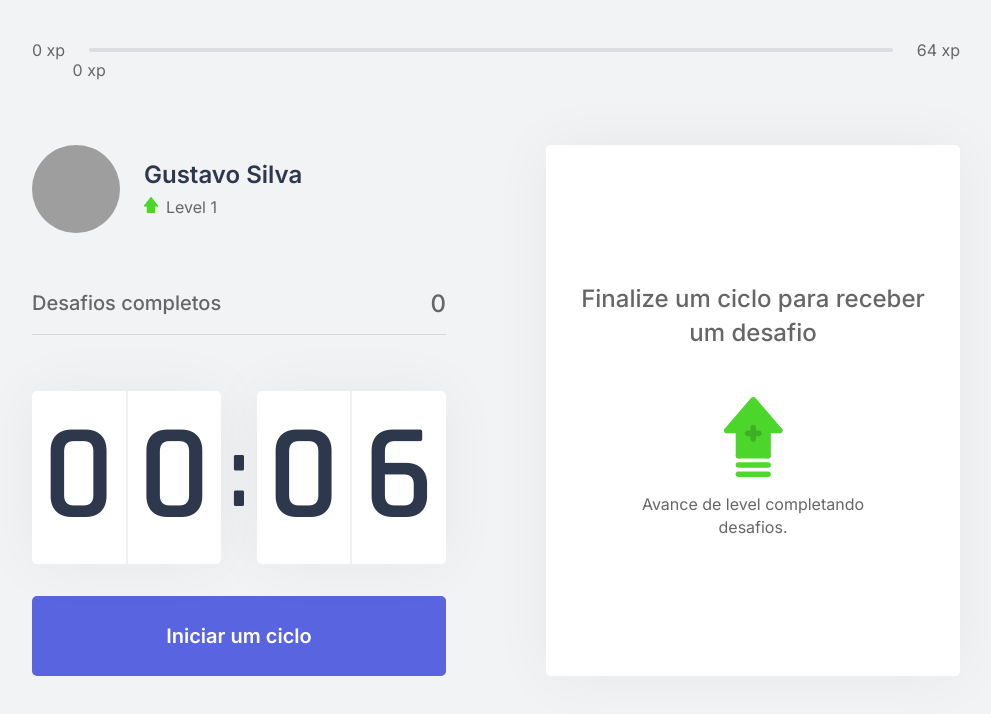
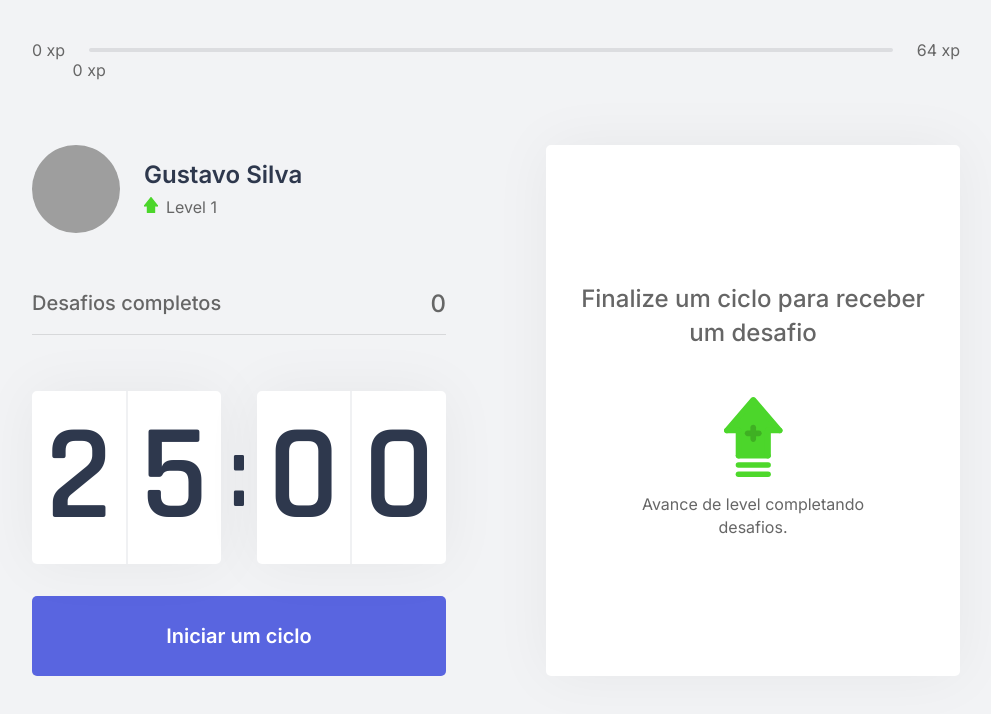
Before and after one commit to gstvds/moveit, a Next.js app: page / in a window 1280 px wide. Shown: the top 714 px of the page, without its empty margins (144-1135 px from the left). Built offline with nearby package versions, Linux system fonts and the light colour scheme; grey boxes are pictures that could not be loaded.

Commit message:
feat: Adds CountdownContext to allow resetCountdown after complete or fail challenge

```diff
--- a/src/components/ChallengeBox/index.tsx
+++ b/src/components/ChallengeBox/index.tsx
@@ -1,11 +1,23 @@
 import { useContext } from 'react';
 
 import { ChallengesContext } from '../../contexts/ChallengesContext';
+import { CountdownContext } from '../../contexts/CountdownContext';
 
 import { ChallengeActive, ChallengeActiveButton, ChallengeActiveContent, ChallengeActiveDescription, ChallengeActiveFooter, ChallengeActiveNew, ChallengeActiveTitle, ChallengeBoxContainer, ChallengeNotActive, ChallengeNotActiveDescription, ChallengeNotActiveImage, ChallengeNotActiveTitle } from './styles';
 
 export function ChallengeBox() {
   const { activeChallenge, resetChallenge, completeChallenge } = useContext(ChallengesContext);
+  const { resetCountdown } = useContext(CountdownContext);
+
+  function handleChallengeSucceeded() {
+    completeChallenge();
+    resetCountdown();
+  }
+
+  function handleChallengeFailed() {
+    resetChallenge();
+    resetCountdown();
+  }
 
   return (
     <ChallengeBoxContainer>
@@ -20,8 +32,8 @@ export function ChallengeBox() {
           </ChallengeActiveContent>
 
           <ChallengeActiveFooter>
-            <ChallengeActiveButton failed type="button" onClick={resetChallenge}>Falhei</ChallengeActiveButton>
-            <ChallengeActiveButton success type="button" onClick={completeChallenge}>Completei</ChallengeActiveButton>
+            <ChallengeActiveButton failed type="button" onClick={handleChallengeFailed}>Falhei</ChallengeActiveButton>
+            <ChallengeActiveButton success type="button" onClick={handleChallengeSucceeded}>Completei</ChallengeActiveButton>
           </ChallengeActiveFooter>
         </ChallengeActive>
       ) : (
--- a/src/components/Countdown/index.tsx
+++ b/src/components/Countdown/index.tsx
@@ -1,45 +1,14 @@
-import { useContext, useEffect, useState } from 'react';
+import { useContext } from 'react';
 
-import { ChallengesContext } from '../../contexts/ChallengesContext';
+import { CountdownContext } from '../../contexts/CountdownContext';
 
 import { CountdownButton, CountdownContainer, CountdownContent, CountdownDot, CountdownNumber, CountdownButtonActive } from './styles';
 
-let countdownTimeout: NodeJS.Timeout;
-
 export function Countdown() {
-  const { startNewChallenge } = useContext(ChallengesContext);
-
-  const [time, setTime] = useState(0.1 * 60);
-  const [isActive, setIsActive] = useState(false);
-  const [hasFinished, setHasFinished] = useState(false);
-
-  const minutes = Math.floor(time / 60);
-  const seconds = time % 60;
+  const { hasFinished, minutes, seconds, isActive, startCountdown, resetCountdown } = useContext(CountdownContext);
 
   const [minuteLeft, minuteRight] = String(minutes).padStart(2, '0').split('');
   const [secondLeft, secondRight] = String(seconds).padStart(2, '0').split('');
-
-  function startCountdown() {
-    setIsActive(true);
-  }
-
-  function resetCountdown() {
-    clearTimeout(countdownTimeout);
-    setIsActive(false);
-    setTime(25 * 60);
-  }
-
-  useEffect(() => {
-    if (isActive && time > 0) {
-      countdownTimeout = setTimeout(() => {
-        setTime(time - 1);
-      }, 1000);
-    } else if (isActive && time === 0) {
-      setHasFinished(true);
-      setIsActive(false);
-      startNewChallenge();
-    }
-  }, [isActive, time]);
 
   return (
     <div>
--- /dev/null
+++ b/src/contexts/CountdownContext.tsx
@@ -0,0 +1,68 @@
+import { createContext, ReactNode, useContext , useState, useEffect } from 'react';
+import { ChallengesContext } from './ChallengesContext';
+
+interface CountdownContextData {
+  minutes: number;
+  seconds: number;
+  hasFinished: boolean;
+  isActive: boolean;
+  startCountdown(): void;
+  resetCountdown(): void;
+}
+
+export const CountdownContext = createContext({} as CountdownContextData);
+
+interface CountdownProviderProps {
+  children: ReactNode;
+}
+
+let countdownTimeout: NodeJS.Timeout;
+
+export function CountdownProvider({ children }: CountdownProviderProps) {
+  const { startNewChallenge } = useContext(ChallengesContext);
+  const [time, setTime] = useState(25 * 60);
+  const [isActive, setIsActive] = useState(false);
+  const [hasFinished, setHasFinished] = useState(false);
+
+  const minutes = Math.floor(time / 60);
+  const seconds = time % 60;
+
+  function startCountdown() {
+    setIsActive(true);
+  }
+
+  function resetCountdown() {
+    clearTimeout(countdownTimeout);
+    setIsActive(false);
+    setTime(25 * 60);
+    setHasFinished(false);
+  }
+
+  useEffect(() => {
+    if (isActive && time > 0) {
+      countdownTimeout = setTimeout(() => {
+        setTime(time - 1);
+      }, 1000);
+    } else if (isActive && time === 0) {
+      setHasFinished(true);
+      setIsActive(false);
+      startNewChallenge();
+    }
+  }, [isActive, time]);
+
+
+  return (
+    <CountdownContext.Provider
+      value={{
+        minutes,
+        seconds,
+        hasFinished,
+        isActive,
+        startCountdown,
+        resetCountdown,
+      }}
+    >
+      {children}
+    </CountdownContext.Provider>
+  )
+}
--- a/src/pages/_app.tsx
+++ b/src/pages/_app.tsx
@@ -7,8 +7,8 @@ function MyApp({ Component, pageProps }) {
   return (
     <ThemeProvider>
       <ChallengesProvider>
-        <GlobalStyle />
-        <Component {...pageProps} />
+          <GlobalStyle />
+          <Component {...pageProps} />
       </ChallengesProvider>
     </ThemeProvider>
   )
--- a/src/pages/index.tsx
+++ b/src/pages/index.tsx
@@ -7,6 +7,7 @@ import { Profile } from '../components/Profile';
 import { ChallengeBox } from '../components/ChallengeBox';
 
 import { Container, Section } from '../styles/pages/Home';
+import { CountdownProvider } from '../contexts/CountdownContext';
 
 export default function Home() {
   return (
@@ -17,6 +18,7 @@ export default function Home() {
 
       <ExperienceBar />
 
+      <CountdownProvider>
         <Section>
           <div>
             <Profile />
@@ -27,6 +29,7 @@ export default function Home() {
             <ChallengeBox />
           </div>
         </Section>
+      </CountdownProvider>
     </Container>
   );
 }
```
Lines whose indentation alone changed are shown as unchanged.
